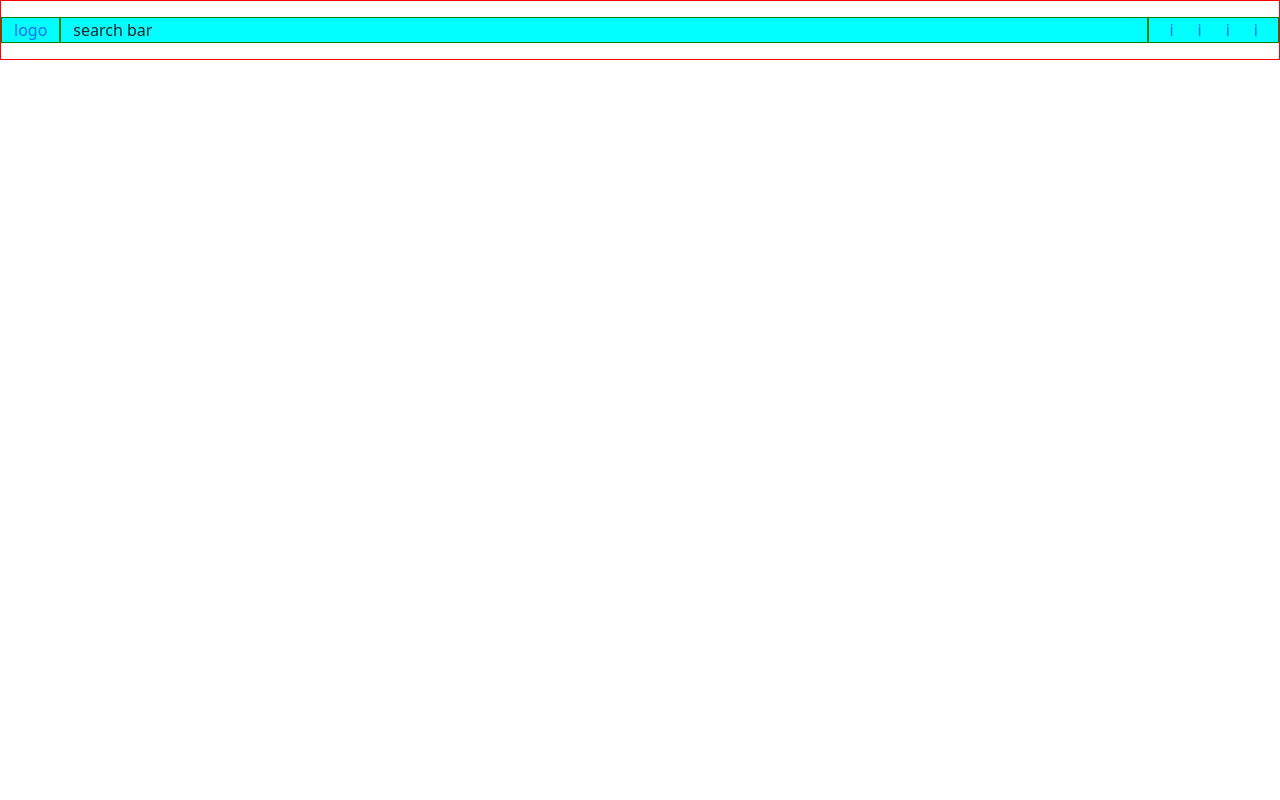
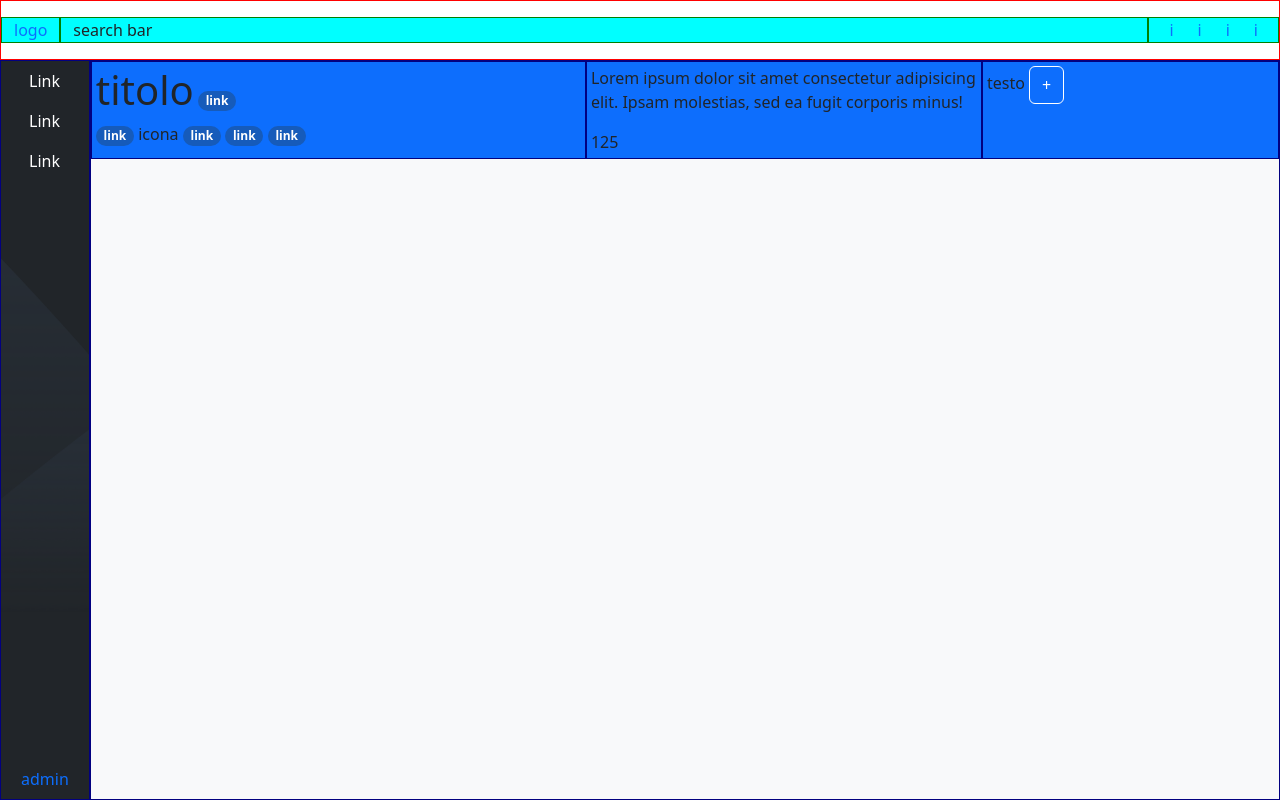
Before and after one commit to Francescodc92/html-css-bootstrap-dashboard, a plain HTML site: page index.html in a window 1280 px wide. Drawn offline with nearby package versions, Linux system fonts and the light colour scheme.

Commit message:
end header main

```diff
--- a/css/debug.css
+++ b/css/debug.css
@@ -10,3 +10,14 @@
   background-color: aqua;
   border: 1px solid green;
 }
+
+
+.debug aside, .debug main {
+
+  border: 1px solid rgb(2, 0, 128);
+}
+
+.debug main .header-main .row > * {
+  border: 1px solid rgb(2, 0, 128);
+  padding-block: 1.25rem;
+}
--- a/css/style.css
+++ b/css/style.css
@@ -3,6 +3,10 @@
 :root{
   --header-height:3.75rem;
 }
+
+/*----------
+Header
+-----------*/
 
 header{
   height: var(--header-height);
@@ -11,3 +15,26 @@ header{
 header .dropdown .dropdown-toggle::after{
   display: none;
 }
+
+/*----------
+Aside
+-----------*/
+aside{
+   background-image: url('../img/sidebar-bg.png');
+  background-position: center;
+  background-size: cover;
+  background-repeat: no-repeat;
+}
+
+aside,
+main{
+  height: calc(100vh - var(--header-height));
+}
+
+main{
+  background-color: #f8f9fa;
+}
+
+main .header-main a{
+  background-color:#165bba ;
+}
--- a/index.html
+++ b/index.html
@@ -54,6 +54,75 @@
   </header>
   <!--end header-->
 
+  <div class="container-fluid">
+    <div class="row">
+      <aside class="col-auto d-flex flex-column justify-content-between bg-dark">
+        <ul class="nav flex-column ">
+          <li class="nav-item">
+            <a class="nav-link text-white" href="#">Link</a>
+          </li>
+          <li class="nav-item">
+            <a class="nav-link text-white" href="#">Link</a>
+          </li>
+          <li class="nav-item">
+            <a class="nav-link text-white" href="#">Link</a>
+          </li>
+        </ul>
+        <!--end aside nav-->
+          <a href="" class="text-decoration-none p-2">admin</a>
+      </aside>
+      <!--end aside-->
+      <main class="col px-0">
+        <div class="header-main bg-primary">
+            <div class="container-fluid">
+            <div class="row">
+              <div class="col-5 p-1">
+                <div class="top">
+                  <h1 class="d-inline-block">titolo</h1>
+                  <a href="" class="text-decoration-none badge rounded-pill ">
+                    link
+                  </a>
+                </div>
+                <!--end top header-->
+                <div class="bottom">
+                  <a href="" class="text-decoration-none badge rounded-pill">link</a>
+                  icona
+                  <a href="" class="text-decoration-none badge rounded-pill d-none d-md-inline-block">
+                    link
+                  </a>
+                  <a href="" class="text-decoration-none badge rounded-pill d-none d-md-inline-block">link</a>
+                  <a href="" class="text-decoration-none badge rounded-pill d-none d-md-inline-block">link</a>
+                  <a href="" class="text-decoration-none badge rounded-pill d-md-none ">+</a>
+                </div>
+                <!--end top header-->
+              </div>
+              <!--end col-->
+              <div class="col-4 p-1">
+                <p>Lorem ipsum dolor sit amet consectetur adipisicing elit. Ipsam molestias, sed ea fugit corporis minus!</p>
+
+                <span>125</span>
+              </div>
+              <!--end col-->
+              <div class="col-3 p-1">
+                <span>testo</span>
+                <button class="btn btn-primary border border-white" type="submit">+</button>
+              </div>
+              <!--end col-->
+            </div>
+            <!--end row-->
+          </div>
+          <!--end container fluid-->
+        </div>
+        <!--end header main-->
+
+      </main>
+      <!--end col-->
+    </div>
+    <!--end row-->
+  </div>
+  <!--end container fluid-->
+
+
   <!--bootstrap js-->
   <script src="https://cdn.jsdelivr.net/npm/bootstrap@5.3.0/dist/js/bootstrap.bundle.min.js" integrity="sha384-geWF76RCwLtnZ8qwWowPQNguL3RmwHVBC9FhGdlKrxdiJJigb/j/68SIy3Te4Bkz" crossorigin="anonymous"></script>
 </body>
```
